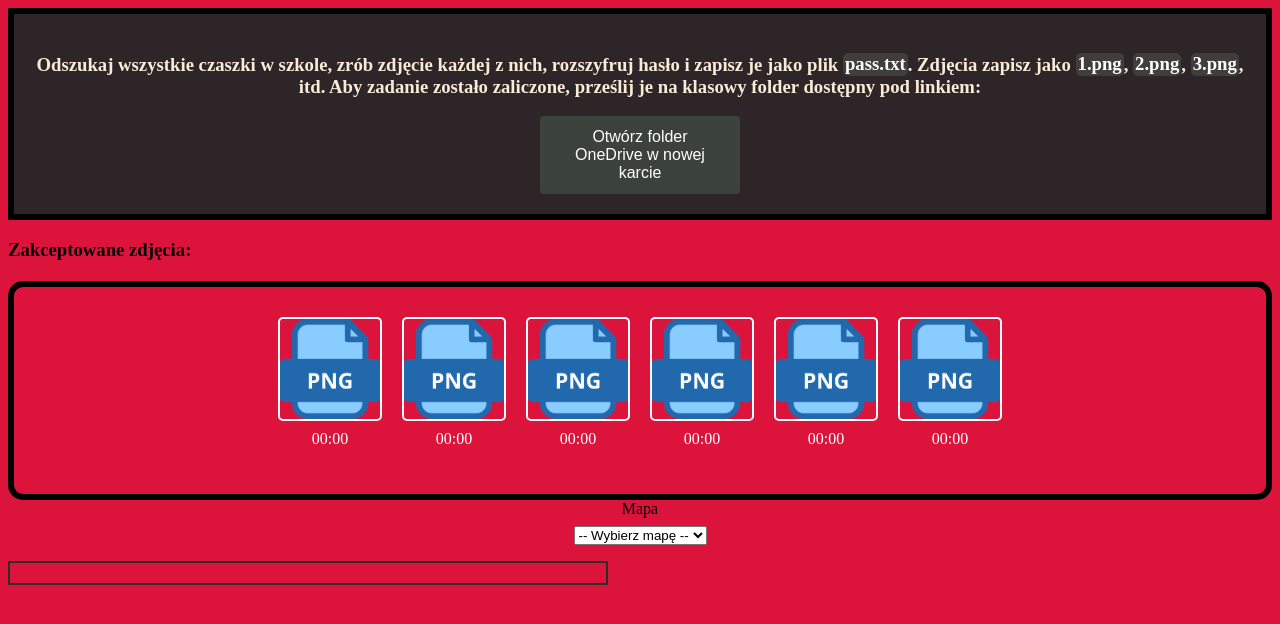
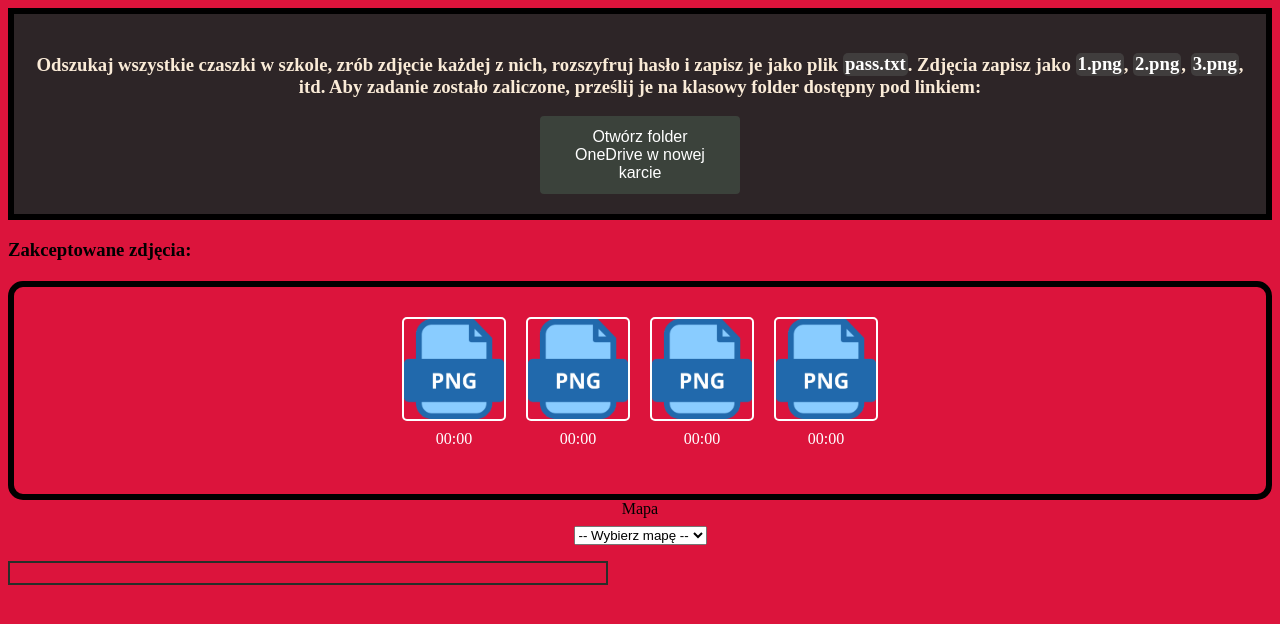
Before and after one commit to SzeligaMateusz/szeligamateusz.github.io, a plain HTML site: page 4/index.html in a window 1280 px wide. Drawn offline with Linux system fonts and the light colour scheme.

Commit message:
Update index.html

```diff
--- a/4/index.html
+++ b/4/index.html
@@ -32,14 +32,6 @@
         <h3>Zakceptowane zdjęcia:</h3>
         <div id="imageContainer">
             <!-- Miejsce na zaakceptowane zdjęcia -->
-            <div class="image-wrapper">
-                <img src="e_ico.png" alt="00:00" class="accepted-image" onclick="openFullScreen(this, '00:00')">
-                <p class="image-caption">00:00</p> <!-- Tekst pod zdjęciem -->
-            </div>
-            <div class="image-wrapper">
-                <img src="e_ico.png" alt="00:00" class="accepted-image" onclick="openFullScreen(this, '00:00')">
-                <p class="image-caption">00:00</p> <!-- Tekst pod zdjęciem -->
-            </div>
             <div class="image-wrapper">
                 <img src="e_ico.png" alt="00:00" class="accepted-image" onclick="openFullScreen(this, '00:00')">
                 <p class="image-caption">00:00</p> <!-- Tekst pod zdjęciem -->
```
